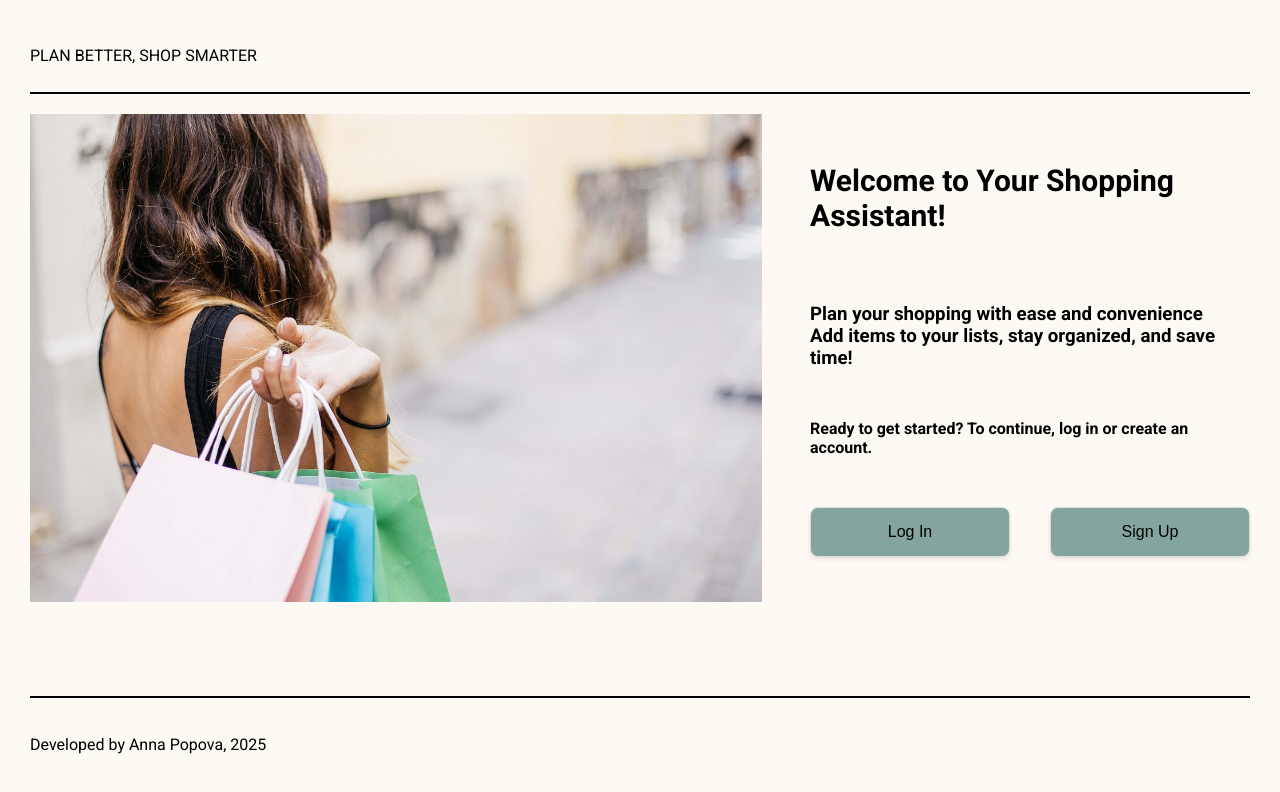
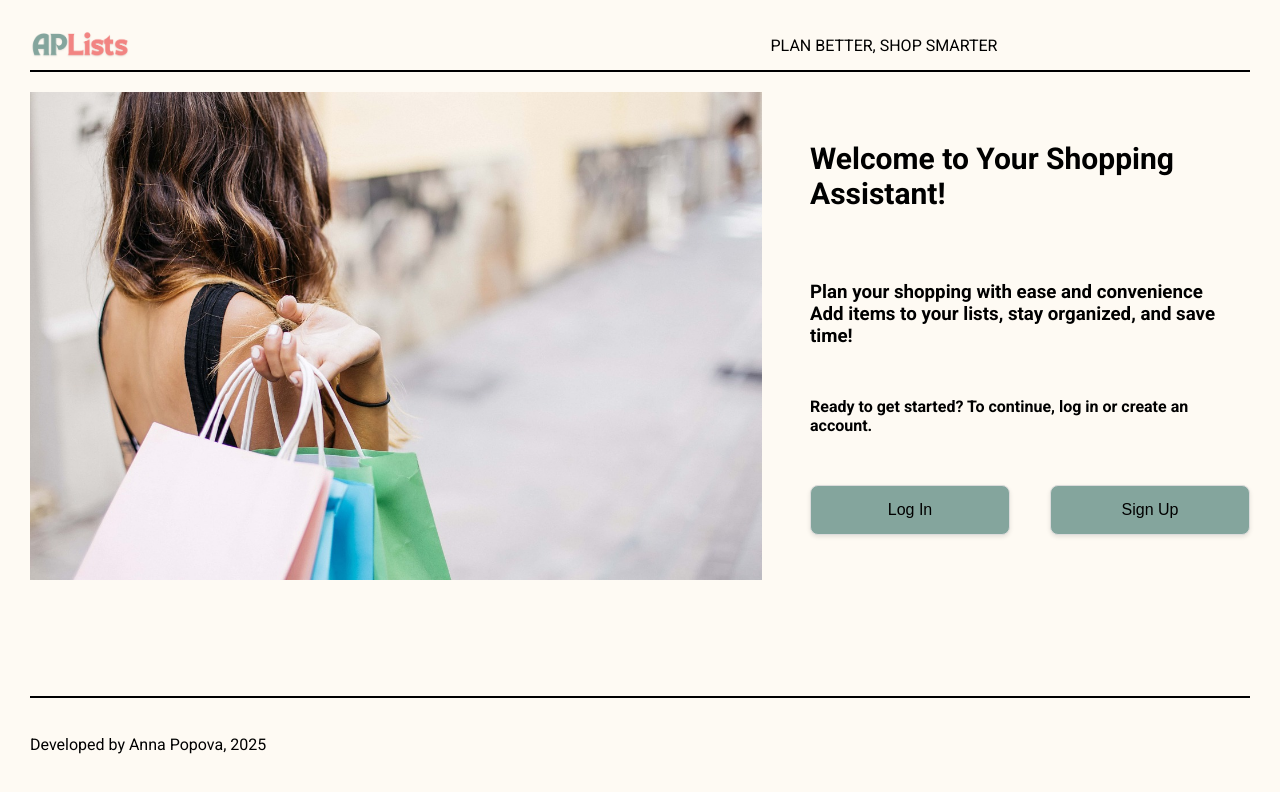
Before and after one commit to anyuka007/shopping-list, a React (Vite) app in the folder frontend/: page /start in a window 1280 px wide. Shown: the top 792 px of the page. Built offline with nearby package versions, Linux system fonts and the light colour scheme.

Commit message:
feat: add logo image and update Header component layout and styling

```diff
--- a/frontend/src/components/Header/Header.css
+++ b/frontend/src/components/Header/Header.css
@@ -1,26 +1,54 @@
 .header-container {
     display: flex;
     justify-content: space-between;
-    row-gap: 50px;
-    flex: 0 0 7%;
     align-items: center;
     margin-bottom: 1rem;
 }
 
 .header-left {
-    width: 50%;
+    width: 20%;
+    display: flex;
+    align-items: center;
 }
 
-.header-left p {
+.header-container p {
     text-transform: uppercase;
+    width: 60%;
+    text-align: center;
 }
 
 .header-right {
-    width: 10%;
+    width: 20%;
+    display: flex;
+    justify-content: flex-end;
+    align-items: center;
+    gap: 10px;
+    justify-self: flex-end;
+}
+
+/* .header-container {
     display: flex;
     justify-content: space-between;
     align-items: center;
+    padding: 1rem;
+    background-color: #f8f8f8;
 }
+
+.header-left {
+    display: flex;
+    align-items: center;
+}
+
+.header-right {
+    display: flex;
+    align-items: center;
+}
+
+.header-container p {
+    margin: 0;
+    text-align: center;
+    flex-grow: 1;
+} */
 
 /* .header-right button {
     background-color: #efefef;
--- a/frontend/src/components/Header/Header.jsx
+++ b/frontend/src/components/Header/Header.jsx
@@ -11,8 +11,14 @@ const Header = () => {
     return (
         <div className="header-container">
             <div className="header-left">
-                <p>Plan better, Shop Smarter</p>
+                <img
+                    /* src="./../../../public/images/APLists.png" */
+                    src="./../../../public/images/Logo.png"
+                    alt="Logo"
+                    style={{ width: "100px" }}
+                />
             </div>
+            <p>Plan better, Shop Smarter</p>
             {/*  it is only displayed if the pathname is  "/". */}
             {location.pathname === "/" && (
                 <div className="header-right">
```
Also changed, not shown: frontend/public/images/APLists.png (added), frontend/public/images/Logo.png (added).
